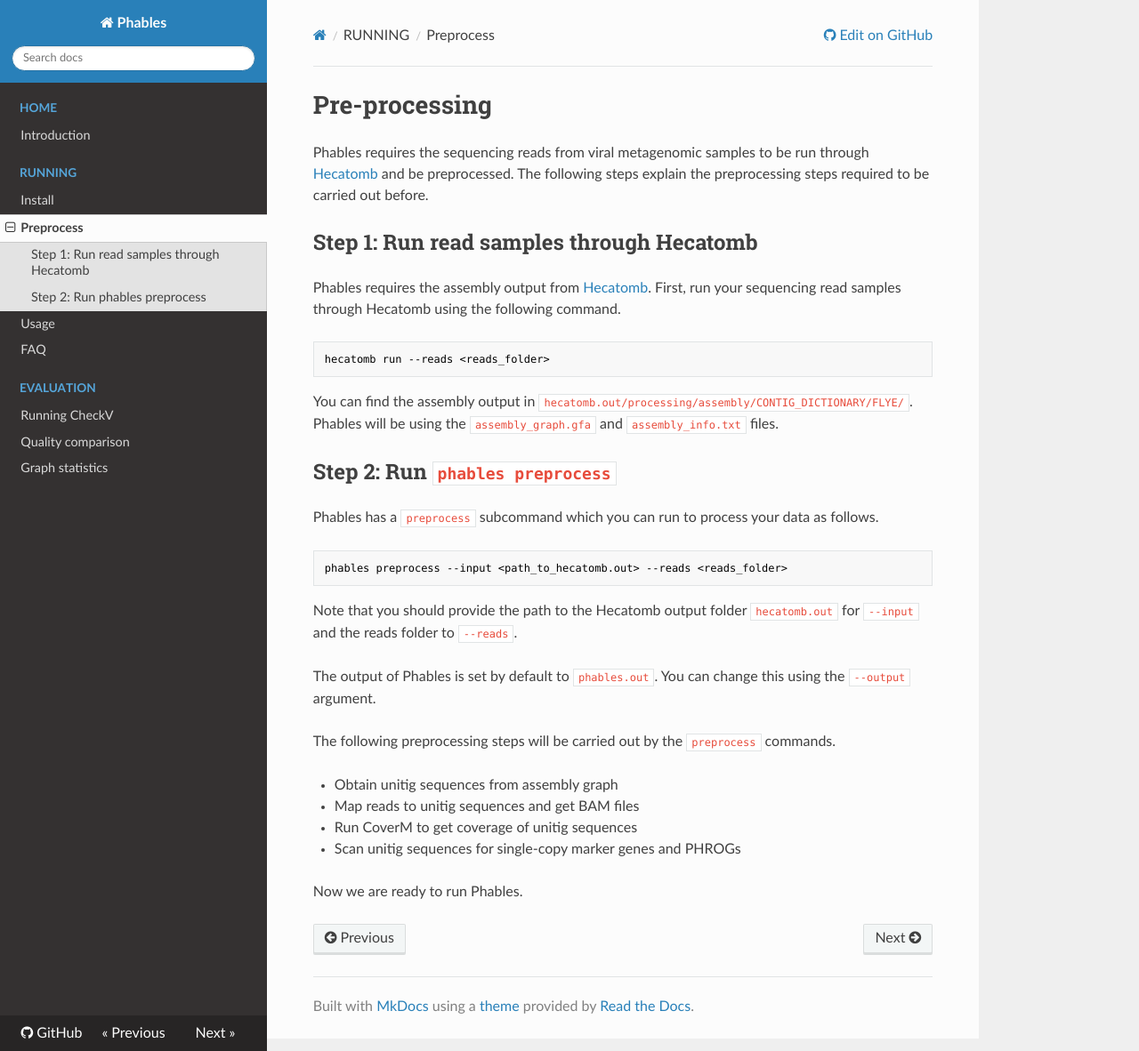
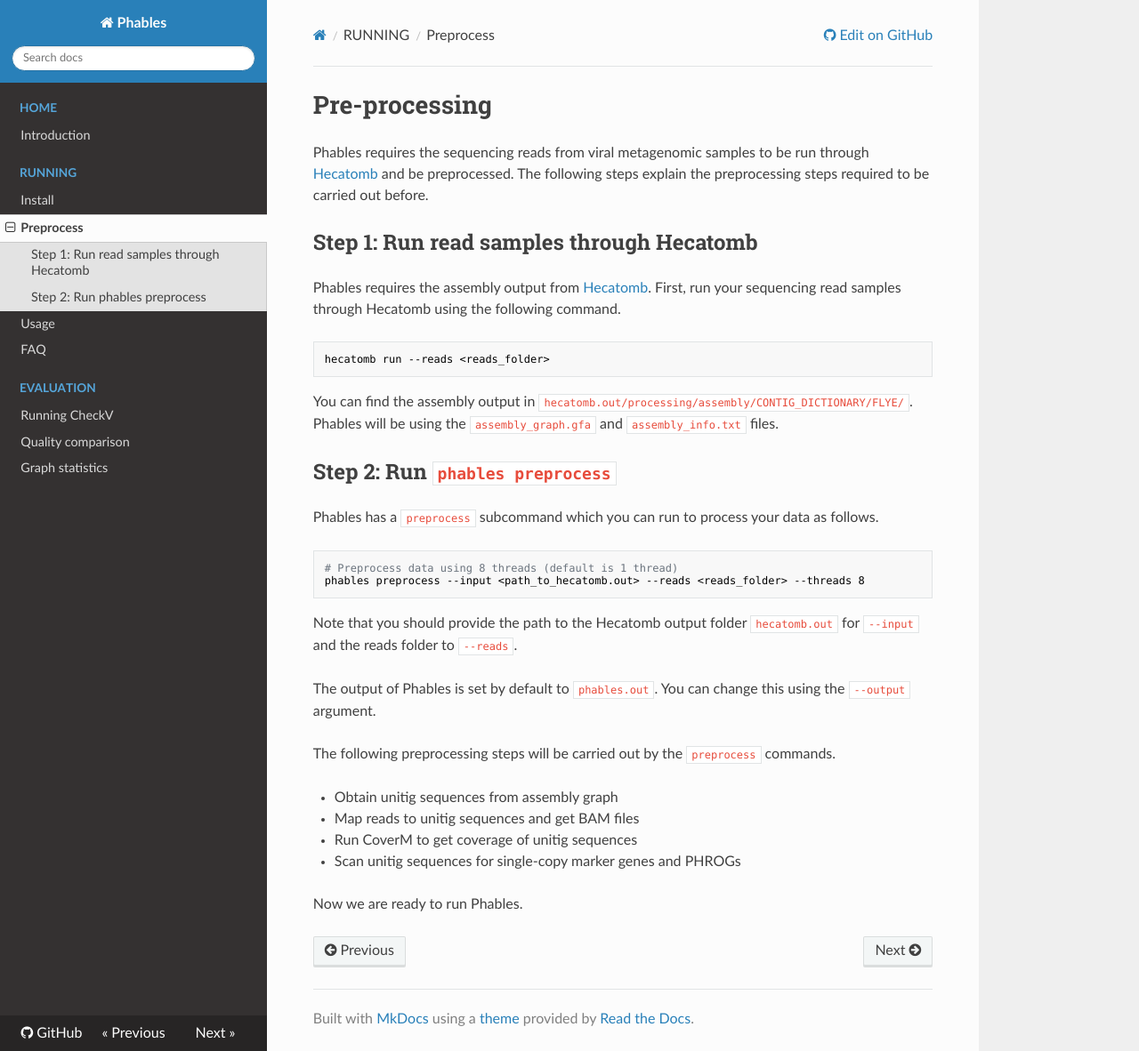
Before and after one commit to Vini2/phables, an MkDocs documentation site: the page built from docs/preprocess.md, in a window 1280 px wide and 1182 px high. Shown: the whole window at 89% size. Built offline with MkDocs 1.6.1, drawn with Linux system fonts in a browser that asks for light colours; nearby versions of some CDN libraries; a script that is not in the unit is left out.

Commit message:
DOC: Update docs

````diff
--- a/docs/preprocess.md
+++ b/docs/preprocess.md
@@ -18,7 +18,8 @@ You can find the assembly output in `hecatomb.out/processing/assembly/CONTIG_DIC
 Phables has a `preprocess` subcommand which you can run to process your data as follows.
 
 ```bash
-phables preprocess --input <path_to_hecatomb.out> --reads <reads_folder>
+# Preprocess data using 8 threads (default is 1 thread)
+phables preprocess --input <path_to_hecatomb.out> --reads <reads_folder> --threads 8
 ```
 
 Note that you should provide the path to the Hecatomb output folder `hecatomb.out` for `--input` and the reads folder to `--reads`.
````
